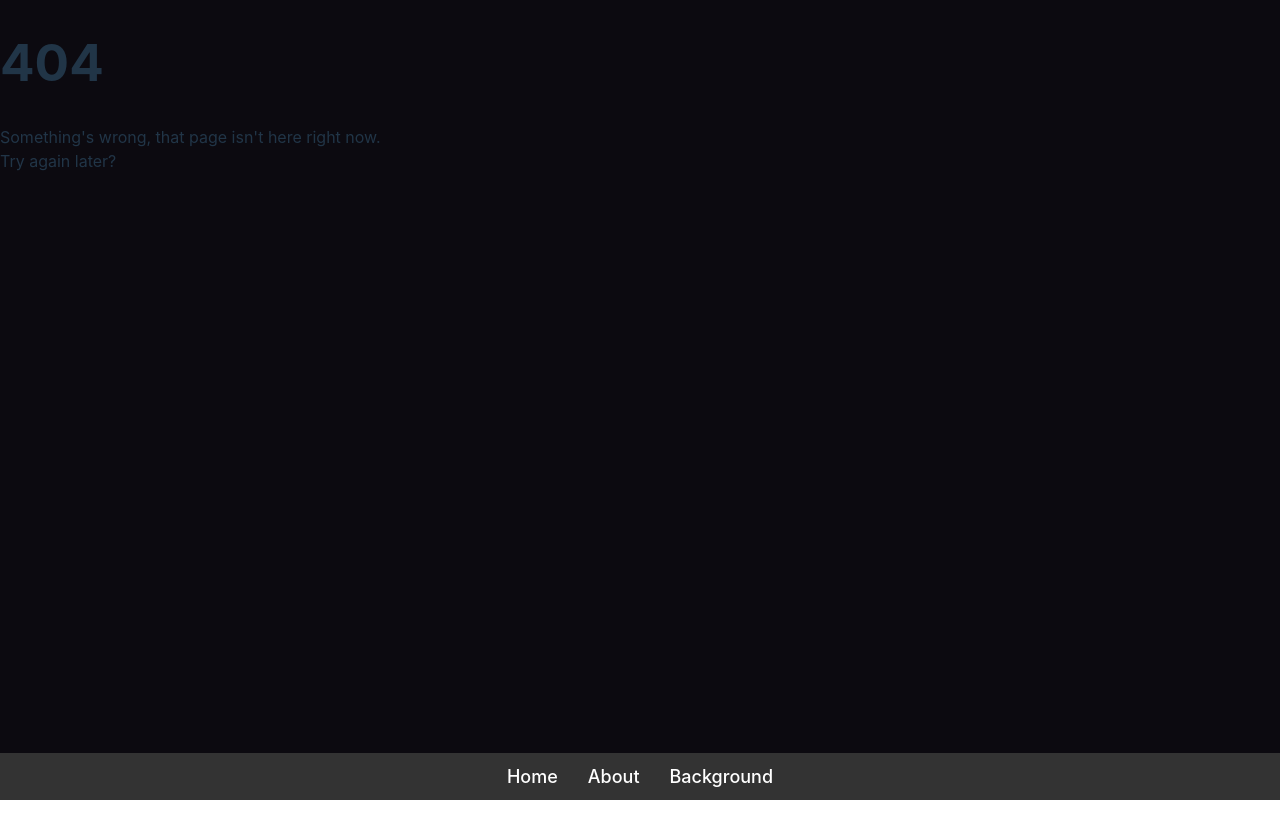
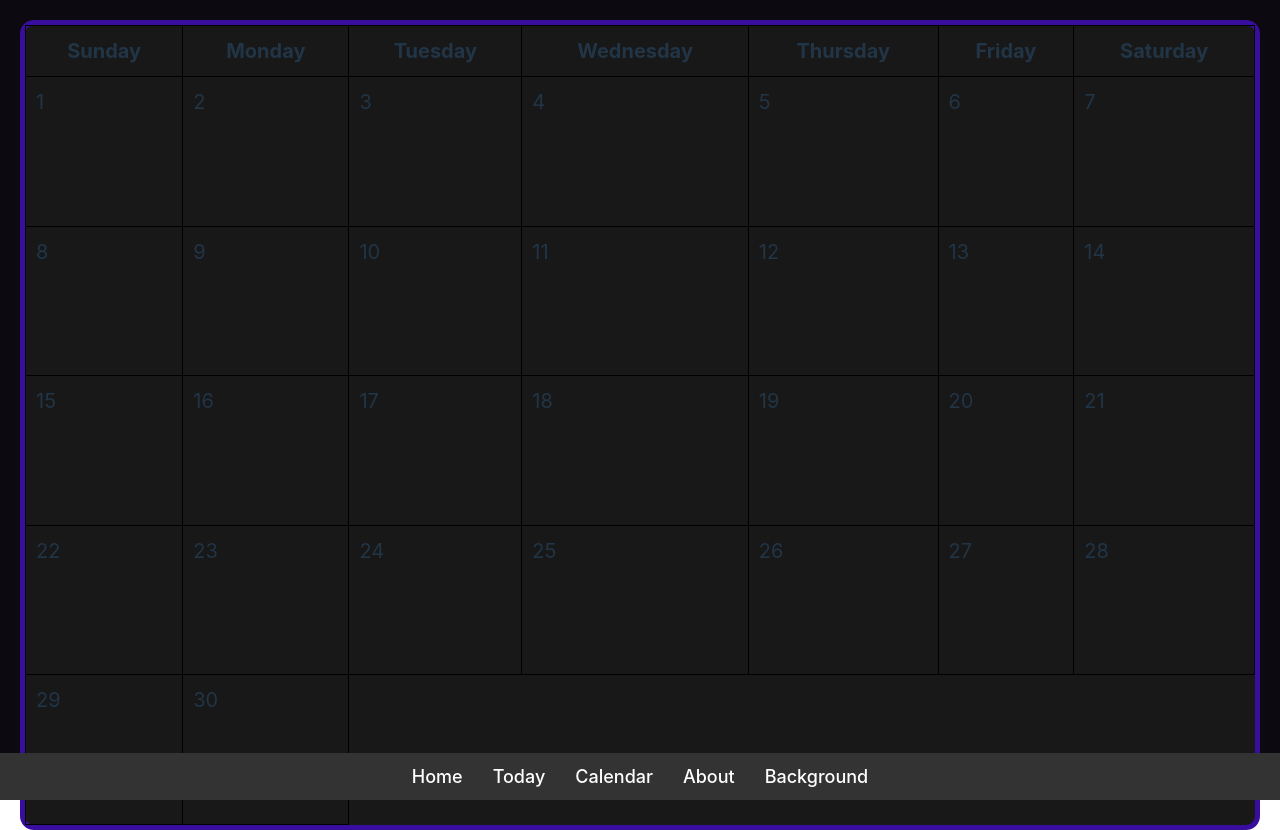
Before and after one commit to euphaustus/spa-app, a React (Vite) app: page /calendar in a window 1280 px wide. Before the commit this address had no page. Before the commit the page ends 800 px from the top, so only its background shows below. Built offline with nearby package versions, Linux system fonts and the light colour scheme.

Commit message:
added other stuff for front-end

```diff
--- a/src/App.css
+++ b/src/App.css
@@ -61,12 +61,21 @@ body {
   width: 100%;
 }
 
+
+
 .homepagebox {
     display: grid;
     width: 100%;
     height: 100%;
     grid-template-rows: 50% 50%;
-    grid-template-columns: 1fr 1
+    grid-template-columns: 2fr 1fr
+}
+
+.todaypagebox {
+    display: grid;
+    width: 100%;
+    height: 100%;
+    grid-template-columns: 1fr 2fr 1fr
 }
 
 .contentbox {
@@ -85,12 +94,6 @@ body {
   max-width: 100%;
 }
 
-.contentbox img {
-  max-width: 100%;
-  height: auto;
-  display: block;
-}
-
 .homepagebox .contentbox:nth-child(1) {
   grid-column: span 2;
 }
@@ -103,13 +106,7 @@ body {
   grid-column: 2;
 }
 
-
 #nasabox {
-
-
-}
-
-#smallboxdiv {
 
 }
 
@@ -120,3 +117,12 @@ body {
 #loginbox {
 
 }
+
+#aboutbox {
+  padding-left: 100px;
+  padding-right: 100px;
+}
+
+#calendarbox {
+  width: 100%;
+}
--- a/src/App.jsx
+++ b/src/App.jsx
@@ -1,17 +1,19 @@
 import React, { useEffect, useState} from 'react';
 
-import { BrowserRouter, Link, Routes, Route, useLocation } from 'react-router-dom';
+import { BrowserRouter, Link, Routes, Route, useLocation, useNavigate } from 'react-router-dom';
 import './App.css';
 import Home from './pages/Home';
 import About from './pages/About';
 import Nothing from './pages/Nothing';
 import Background from './pages/Background';
+import Today from './pages/Today';
+import Calendar from './pages/Calendar';
 
 
 
+{/*locks the screen and hides the scroll bars */}
 const ScrollHandler = ({ children }) => {
   const location = useLocation();
-
   useEffect(() => {
     if (location.pathname === '/background') {
       document.body.style.overflowX = 'hidden';
@@ -21,11 +23,14 @@ const ScrollHandler = ({ children }) => {
       document.body.style.overflowY = 'auto';
     }
   }, [location]);
-
   return <React.Fragment>{children}</React.Fragment>;
 };
 
+
+
+
 function App() {
+
 
   const [showNav, setShowNav] = useState(true);
   let timeoutId;
@@ -42,6 +47,8 @@ function App() {
     } , 3000);
   };
 
+
+  {/*handles the self-hiding nav bar */}
   useEffect(() => {
     window.addEventListener('mousemove', handleMouseMove);
 
@@ -50,14 +57,54 @@ function App() {
     };
   }, []);
 
+  {/*handles the keyboard navigation */}
+  const KeyNavigation = () => {
+    const navigate = useNavigate();
+
+    useEffect(() => {
+      const handleKeyDown = (event) => {
+        switch (event.key) {
+          case '1':
+            navigate('/');
+            break;
+          case '2':
+            navigate('/today');
+            break;
+          case '3':
+            navigate('/calendar');
+            break;
+          case '4':
+            navigate('/about');
+            break;
+          case '5':
+            navigate('/background');
+            break;
+          default:
+            break;
+        }
+      };
+
+      window.addEventListener('keydown', handleKeyDown);
+
+      // Clean up the event listener on component unmount
+      return () => {
+        window.removeEventListener('keydown', handleKeyDown);
+      };
+    }, [navigate]);
+
+  };
+
   return (
     <BrowserRouter>
       <div className="App" onMouseMove={handleMouseMove}>
+        <KeyNavigation/>
 
         <div className='content'>
           <ScrollHandler>
             <Routes>
                 <Route exact path="/" element={<Home/>} />
+                <Route path="/today" element={<Today/>}/>
+                <Route path="/calendar" element={<Calendar/>}/>
                 <Route path="/about" element={<About/>} />
                 <Route path="/background" element={<Background/>}/>
                 <Route path="/*" element={<Nothing/>} />
@@ -70,6 +117,12 @@ function App() {
             <ul>
               <li>
                 <Link to="/">Home</Link>
+              </li>
+              <li>
+                <Link to="/today">Today</Link>
+              </li>
+              <li>
+                <Link to="/calendar">Calendar</Link>
               </li>
               <li>
                 <Link to="/about">About</Link>
--- /dev/null
+++ b/src/Utilities/LoginForm.jsx
@@ -0,0 +1,16 @@
+import React, {useState, useEffect} from 'react';
+
+
+function LoginForm({ loggedIn, setLoggedIn }) {
+    const Password = 'hello';
+
+
+
+    return (
+      <div>
+
+      </div>
+    )
+  };
+
+export default LoginForm;
--- a/src/pages/About.jsx
+++ b/src/pages/About.jsx
@@ -3,11 +3,7 @@ import React from 'react';
 const About = () => {
 
     const p1 = `
-        In essence, this is just going to be a digital display- Think something along the lines of a
-        Google Nest Hub, or something similar. A little "home page" that you could run on a Raspberry Pi and
-        a monitor, or set as your personal homepage on your browser. The finished product will have different
-        components for things like checking the weather, viewing a calendar, setting reminders, etc. I might
-        even try and integrate an API from a game I play just for fun.
+        In essence, this is a personal digital display- Think something along the lines of a Google Nest Hub, or something similar. The home page has boxes (components) for a weather api, the neat little NASA image api, and a login form that unlocks the today and calendar pages. The background page just has a nice wallpaper that can be used to look pretty. The today page will have a to do list, a "today's events" style calendar view, and (maybe a little too ideally) a little traffic checker. The calendar page is a very simple month-view calendar.
         `
 
     const p2 = `
@@ -18,16 +14,22 @@ const About = () => {
         Google or Amazon hardware, but none of them have really looked that great to me. This is going to be fun,
         and something that I will actually use outside of school.
         `
+    const p3 = `
+        So far, I have the page layout decided and the login form set (to view the locked pages, the password is "hello", but you didn't hear it from me). I have a few simple events set up, like the self-hiding nav bar and the login form, but I also have a keydown event set for navigation between pages, just for fun. hitting 1-5 on the keyboard will jump pages, which I think is pretty neat. There is a lot of blank space, but that will be filled when we get to APIs in class.
+        `
 
 
     return (
-        <div className="pagebox">
+        <div className="contentbox" id="aboutbox">
             <h1>About My Project</h1>
             <h2>What is my project?</h2>
             <p>{p1}</p>
 
             <h2>Why this?</h2>
             <p>{p2}</p>
+
+            <h2>How's it going so far?</h2>
+            <p>{p3}</p>
         </div>
     );
 };
--- /dev/null
+++ b/src/pages/Calendar.jsx
@@ -0,0 +1,76 @@
+import React from 'react';
+
+const Calendar = () => {
+  return (
+    <div style={divStyle} className='contentbox'>
+      <table style={tableStyle}>
+        <thead>
+          <tr>
+            <th style={headerCellStyle}>Sunday</th>
+            <th style={headerCellStyle}>Monday</th>
+            <th style={headerCellStyle}>Tuesday</th>
+            <th style={headerCellStyle}>Wednesday</th>
+            <th style={headerCellStyle}>Thursday</th>
+            <th style={headerCellStyle}>Friday</th>
+            <th style={headerCellStyle}>Saturday</th>
+          </tr>
+        </thead>
+        <tbody>
+          {generateCalendarRows()}
+        </tbody>
+      </table>
+    </div>
+  );
+};
+
+const divStyle = {
+  width: '100%',
+  height: '100%',
+
+};
+
+const tableStyle = {
+  width: '100%',
+  height: '100%',
+  borderCollapse: 'collapse',
+};
+
+const headerCellStyle = {
+
+  border: '1px solid black',
+  textAlign: 'center',
+  padding: '10px',
+  boxSizing: 'border-box',
+};
+
+const cellStyle = {
+  border: '1px solid black',
+  textAlign: 'center',
+  padding: '10px',
+  boxSizing: 'border-box',
+  verticalAlign: 'top',
+  textAlign: 'left',
+};
+
+const generateCalendarRows = () => {
+  const daysInMonth = 30;
+  const daysArray = Array.from({ length: daysInMonth }, (_, i) => i + 1);
+  const weeks = [];
+
+  while (daysArray.length) {
+    const week = daysArray.splice(0, 7);
+    weeks.push(week);
+  }
+
+  return weeks.map((week, index) => (
+    <tr key={index}>
+      {week.map((day, i) => (
+        <td key={i} style={cellStyle}>
+          {day}
+        </td>
+      ))}
+    </tr>
+  ));
+};
+
+export default Calendar;
--- a/src/pages/Home.jsx
+++ b/src/pages/Home.jsx
@@ -1,13 +1,17 @@
 import React, {useState, useEffect} from 'react';
 import axios from 'axios';
+import LoginForm from '../Utilities/LoginForm';
 
 
+
+{/* I've been playing around with this API for a while,
+    so I'm throwing this in here to work on later */}
 const NasaApod = () => {
     const [photoData, setPhotoData] = useState(null);
 
     useEffect(() => {
         const fetchPhoto = async () => {
-            const apiKey = 'DEMO_KEY';  // Replace with your NASA API key
+            const apiKey = 'DEMO_KEY';
             const url = `https://api.nasa.gov/planetary/apod?api_key=${apiKey}`;
             const result = await axios.get(url);
             setPhotoData(result.data);
@@ -30,7 +34,8 @@ const NasaApod = () => {
 
 
 
-const Home = () => {
+
+function Home() {
 
     const p1 = `
         Welcome to the home page! There isn't much to see here, how about you go check
@@ -44,10 +49,10 @@ const Home = () => {
             </div>
 
             <div className='contentbox' id='weatherbox'>
-                <p>This is another API box, this time for weather (ideally)</p>
+                <p>This is another API box, this time for weather</p>
             </div>
             <div className='contentbox' id='loginbox'>
-                <p>And here is the login box.</p>
+                <p>RIP login form. When it's working the calendar and today pages will be locked behind being logged in.</p>
             </div>
 
         </div>
--- /dev/null
+++ b/src/pages/Today.jsx
@@ -0,0 +1,23 @@
+import React, {useState, useEffect} from 'react';
+
+function Today() {
+
+
+    return (
+        <div className="todaypagebox">
+            <div className='contentbox'>
+                <p>Here goes traffic data, as long as a good api exists</p>
+            </div>
+
+            <div className='contentbox'>
+                <p>This shall be the great to do list, which will fill the "have a database" requirement</p>
+            </div>
+            <div className='contentbox'>
+                <p>Finally, the "Today" calendar</p>
+            </div>
+
+        </div>
+    );
+};
+
+export default Today;
```
